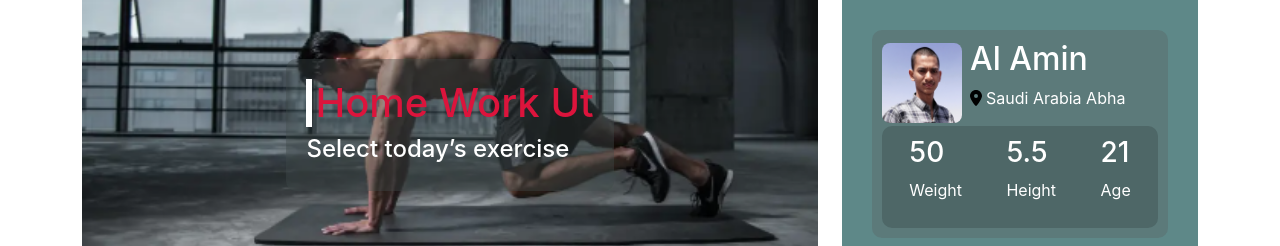
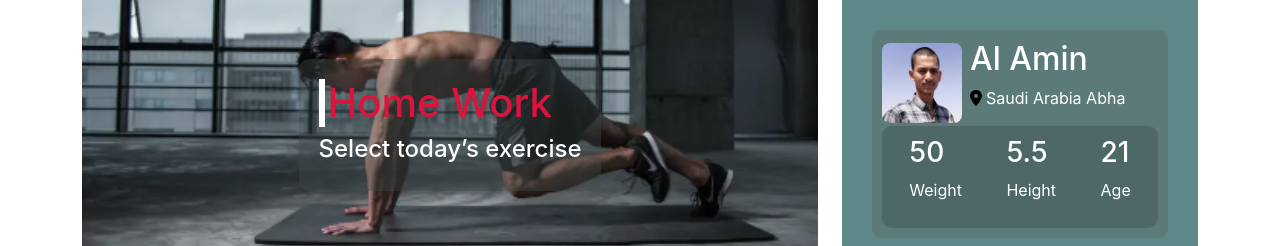
Before and after one commit to alamin0561464977/home-work-out, a React (Create React App) app: page / in a window 1280 px wide. Shown: the top 246 px of the page. Built offline with nearby package versions, Linux system fonts and the light colour scheme.

Commit message:
added a breakTime

```diff
--- a/src/component/Card/Card.js
+++ b/src/component/Card/Card.js
@@ -9,18 +9,21 @@ import './Card.css';
 const Card = ({ totalSeconds }) => {
     localStorage.setItem('totalSeconds', totalSeconds);
     const tSeconds = localStorage.getItem('totalSeconds');
-    const time = localStorage.getItem('breakTime');
-    const [times, setTimes] = useState(time ? time : 0);
+    const time = () => localStorage.getItem('breakTime') ? localStorage.getItem('breakTime') : 0;
+    console.log(time())
+    const [times, setTimes] = useState(time);
     const breakTime = time => {
         setTimes(time);
     };
     localStorage.setItem('breakTime', times);
+
 
     const activityCompleted = () => {
         localStorage.removeItem('totalSeconds');
         toast.success('Success today’s exercise!');
 
     }
+
     return (
         <div className='Card'>
             <section>
@@ -63,7 +66,7 @@ const Card = ({ totalSeconds }) => {
                 <div className="Exercise-Details">
                     <h3>Exercise Details</h3>
                     <h5>Exercise time: {tSeconds}s</h5>
-                    <h5>Break time: {time ? time : 0}s</h5>
+                    <h5>Break time: {localStorage.getItem('breakTime') ? localStorage.getItem('breakTime') : 0}s</h5>
                 </div>
                 <div className="d-grid gap-2">
                     <button onClick={activityCompleted} className="Button " type="button">Activity Completed</button>
--- a/src/component/Exercise/Exercise.js
+++ b/src/component/Exercise/Exercise.js
@@ -13,7 +13,7 @@ const Exercise = ({ addToCard }) => {
         <div>
             <div className='title'>
                 <div>
-                    <h1>Home Work Ut</h1>
+                    <h1>Home Work </h1>
                     <h4>Select today’s exercise</h4>
                 </div>
             </div>
```
